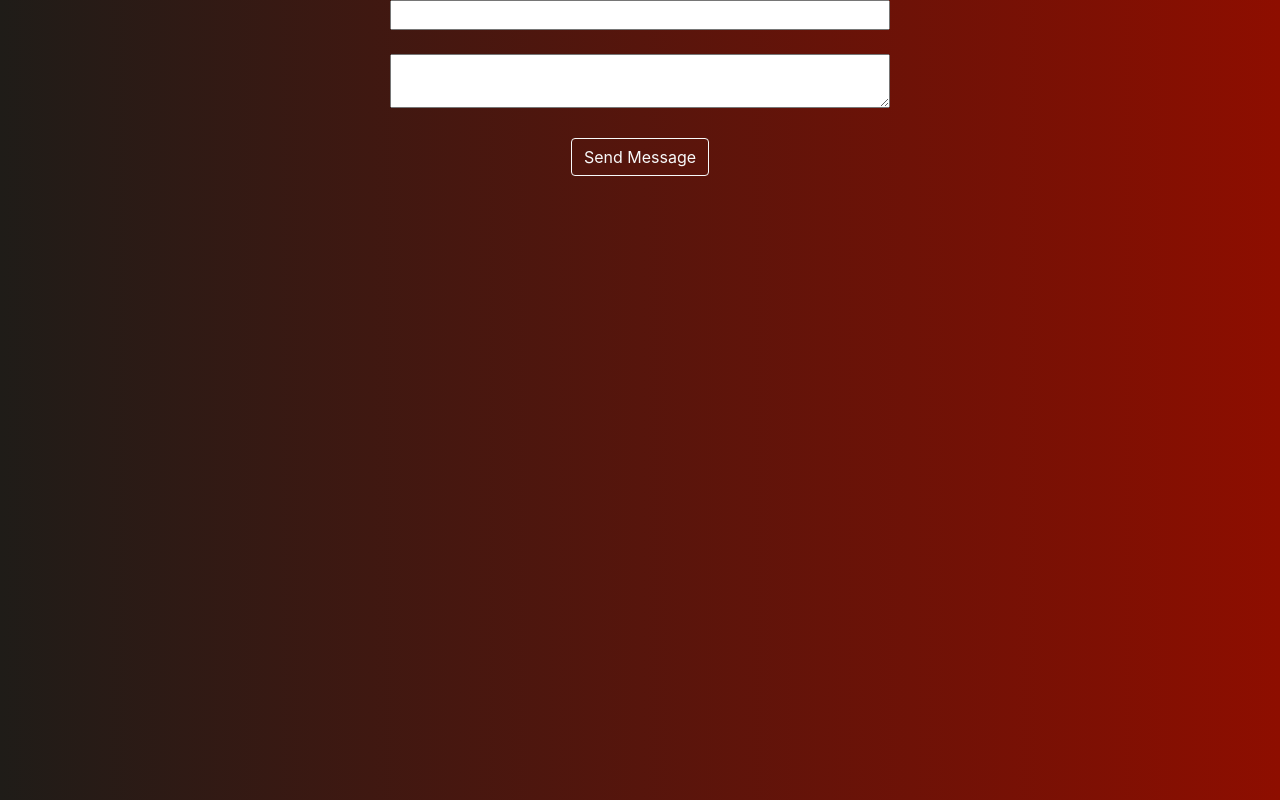
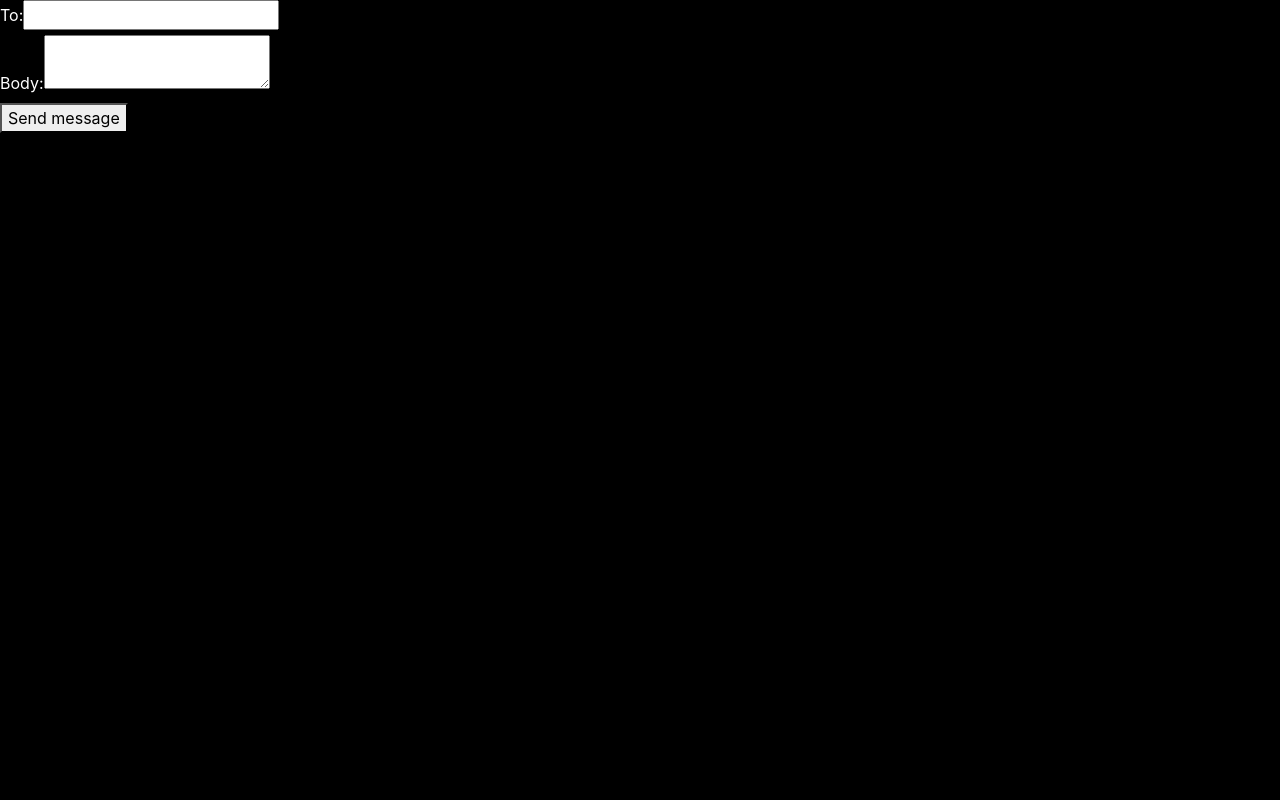
Before and after one commit to britok30/react-twilio, a React (Create React App) app: page / in a window 1280 px wide. Built offline with nearby package versions, Linux system fonts and the light colour scheme.

Commit message:
text features

```diff
--- a/src/App.js
+++ b/src/App.js
@@ -1,30 +1,7 @@
 import React, { Component } from 'react';
 import SMSForm from './components/SMSForm';
-import axios from 'axios';
 
 class App extends Component {
-    state = {
-        name: '',
-        greeting: '',
-    };
-
-    handleChange = (e) => {
-        this.setState({ name: e.target.value });
-    };
-
-    handleSubmit = (e) => {
-        e.preventDefault();
-
-        axios
-            .get(`/api/greeting?name=${encodeURIComponent(this.state.name)}`)
-            .then((state) => {
-                this.setState(state);
-            })
-            .catch((err) => {
-                console.log(err);
-            });
-    };
-
     render() {
         return (
             <div className="App">
--- a/src/components/SMSForm.js
+++ b/src/components/SMSForm.js
@@ -1,71 +1,87 @@
-import React, { useState } from 'react';
-import axios from 'axios';
+import React, { Component } from 'react';
 
-const SMSForm = () => {
-    const [to, setTo] = useState('');
-    const [body, setBody] = useState('');
-    const [submitting, setSubmitting] = useState(false);
-    const [error, setError] = useState(false);
-
-    const handleToChange = (e) => {
-        setTo(e.target.value);
+class SMSForm extends Component {
+    state = {
+        message: {
+            to: '',
+            body: '',
+        },
+        submitting: false,
+        error: false,
     };
 
-    const handleBodyChange = (e) => {
-        setBody(e.target.value);
+    onHandleChange = (e) => {
+        const name = e.target.getAttribute('name');
+
+        this.setState({
+            message: { ...this.state.message, [name]: e.target.value },
+        });
     };
 
-    const handleSubmit = (e) => {
+    onSubmit = (e) => {
         e.preventDefault();
-        setSubmitting(true);
 
-        axios
-            .post('/user', {
-                to: to,
-                body: body,
-            })
-            .then(function (response) {
-                console.log(response);
-            })
-            .catch(function (error) {
-                console.log(error);
+        this.setState({ submitting: true });
+        fetch('/api/messages', {
+            method: 'POST',
+            headers: {
+                'Content-Type': 'application/json',
+            },
+            body: JSON.stringify(this.state.message),
+        })
+            .then((res) => res.json())
+            .then((data) => {
+                if (data.success) {
+                    this.setState({
+                        error: false,
+                        submitting: false,
+                        message: {
+                            to: '',
+                            body: '',
+                        },
+                    });
+                } else {
+                    this.setState({
+                        error: true,
+                        submitting: false,
+                    });
+                }
             });
     };
 
-    return (
-        <div className="outer-container">
-            <div className="inner-container">
-                <form onSubmit={handleSubmit}>
-                    <div className="to">
+    render() {
+        return (
+            <div>
+                <form
+                    onSubmit={this.onSubmit}
+                    className={this.state.error ? 'error sms-form' : 'sms-form'}
+                >
+                    <div>
+                        <label htmlFor="to">To:</label>
                         <input
-                            className="to-text"
                             type="tel"
                             name="to"
                             id="to"
-                            value={to}
-                            onChange={handleToChange}
+                            value={this.state.message.to}
+                            onChange={this.onHandleChange}
                         />
                     </div>
-                    <div className="body mt-4">
+                    <div>
+                        <label htmlFor="body">Body:</label>
                         <textarea
-                            className="body-text"
                             name="body"
                             id="body"
-                            value={body}
-                            onChange={handleBodyChange}
+                            value={this.state.message.body}
+                            onChange={this.onHandleChange}
                         />
                     </div>
-                    <button
-                        className="btn btn-outline-light send mt-4"
-                        type="submit"
-                        disabled={submitting}
-                    >
-                        Send Message
+                    <button type="submit" disabled={this.state.submitting}>
+                        Send message
                     </button>
                 </form>
             </div>
-        </div>
-    );
-};
+        );
+    }
+}
 
 export default SMSForm;
--- a/src/index.css
+++ b/src/index.css
@@ -6,22 +6,7 @@ body {
     -webkit-font-smoothing: antialiased;
     -moz-osx-font-smoothing: grayscale;
     color: #fff !important;
-    background: #8e0e00; /* fallback for old browsers */
-    background: -webkit-linear-gradient(
-        to right,
-        #1f1c18,
-        #8e0e00
-    ); /* Chrome 10-25, Safari 5.1-6 */
-    background: linear-gradient(
-        to right,
-        #1f1c18,
-        #8e0e00
-    ); /* W3C, IE 10+/ Edge, Firefox 16+, Chrome 26+, Opera 12+, Safari 7+ */
-}
-
-code {
-    font-family: source-code-pro, Menlo, Monaco, Consolas, 'Courier New',
-        monospace;
+    background: #000 !important;
 }
 
 /* SMS */
@@ -34,8 +19,15 @@ code {
 }
 
 .inner-container {
-    height: 100%;
-    justify-content: center;
+    position: absolute;
+    top: 50%;
+    left: 50%;
+    transform: translate(-50%, -50%);
+
+    display: flex;
+    flex-wrap: wrap;
+    flex-direction: column;
+    align-items: center;
 }
 
 .to-text,
```
Also changed, not shown: 2 other files (tests, documents, lock files or other folders).
